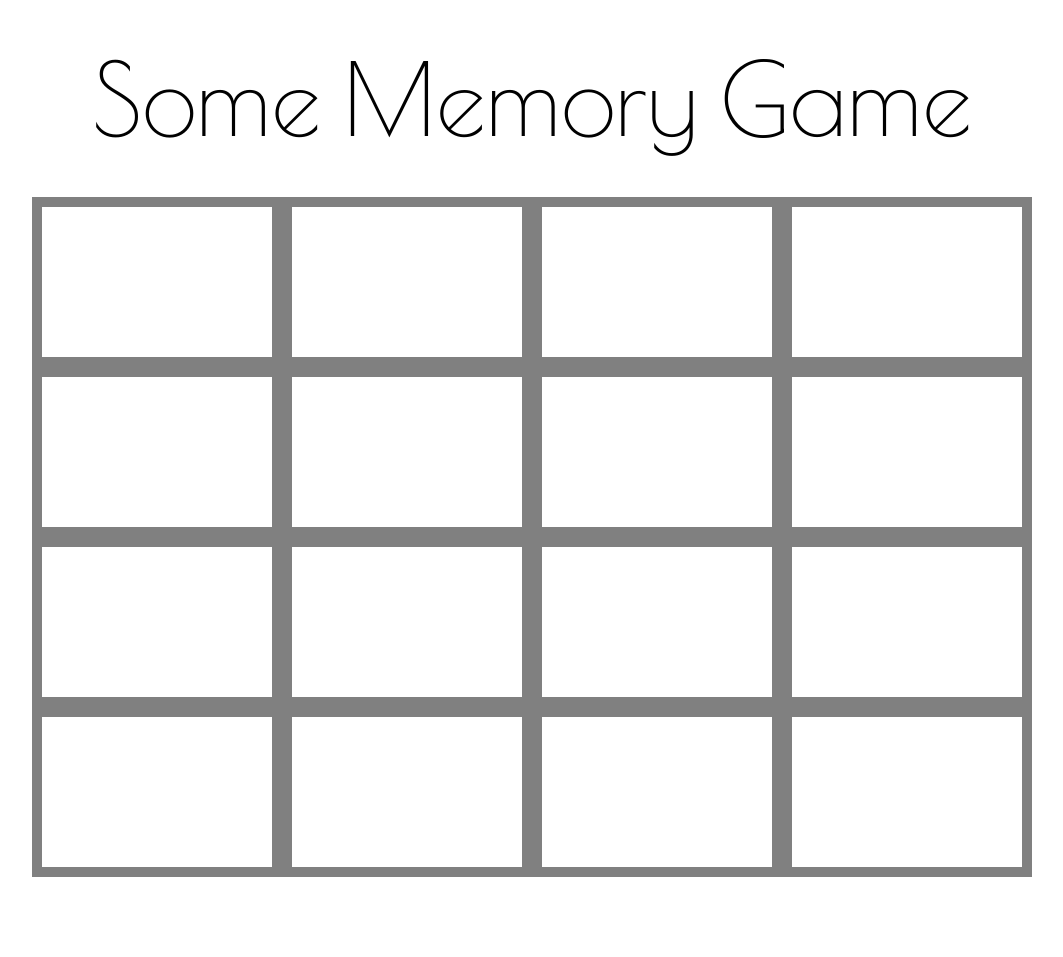
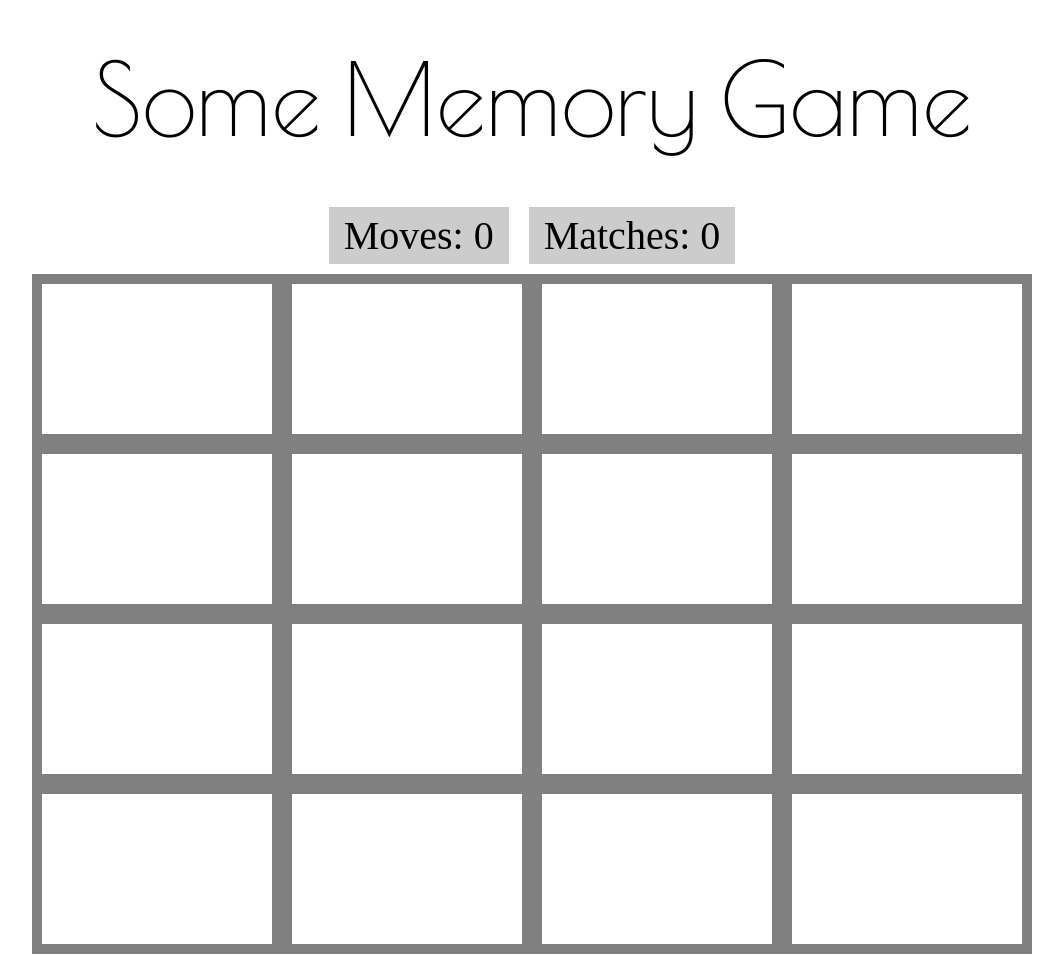
Before and after one commit to Hrothdel/SomeMemoryGame, a plain HTML site: page index.html in a window 1280 px wide. Shown: the whole page, without its empty margins (108-1171 px from the left). Before the commit the page ends 885 px from the top, so only its background shows below. Drawn offline with nearby package versions, Linux system fonts and the light colour scheme.

Commit message:
Added moves and matches counters

```diff
--- a/css/styles.css
+++ b/css/styles.css
@@ -10,6 +10,13 @@
 }
 
 #content {
+    display: flex;
+    flex-wrap: wrap;
+    flex-direction: column;
+    justify-content: center;
+}
+
+#grid {
     display: flex;
 
     flex-wrap: wrap;
@@ -54,3 +61,15 @@
 
     background-color: grey;
 }
+
+#stats-section {
+    display: flex;
+    justify-content: center;
+}
+
+.stats {
+    font-size: 40px;
+    margin: 10px 10px;
+    padding: 5px 15px;
+    background-color: #ccc;
+}
--- a/js/game.js
+++ b/js/game.js
@@ -1,17 +1,21 @@
-const grid_container = $('#content');
+const content_section = $('#content');
 
 const default_width = 4,
     default_height = 4;
 
 let cards = [],
     active = [],
+    moves = 0,
     matches = 0;
 
 let start_button = $('#start-button'),
-    grid;
+    grid_container,
+    stats_section;
 
 function createGrid(height, width) {
     let current_content = 1;
+    content_section.append('<section id="grid"></section>');
+    grid_container = $('#grid');
 
     for(let i = 0; i < height; i++) {
         grid_container.append(`<tr class="grid-row"></tr>`);
@@ -52,7 +56,16 @@ function showGrid(height, width) {
     });
 }
 
+function addStats() {
+    content_section.append('<section id="stats-section"></section>');
+    stats_section = $('#stats-section');
+
+    stats_section.append('<span id="moves" class="stats">Moves: 0</span>');
+    stats_section.append('<span id="matches" class="stats">Matches: 0</span>');
+}
+
 function startGame() {
+    addStats();
     createGrid(default_height, default_width);
     shuffleCards(default_height, default_width);
     showGrid(default_height, default_width);
@@ -73,18 +86,26 @@ function checkMatch(pair) {
     }
 }
 
-grid_container.click(function (event) {
+function updateStats() {
+    $('#moves').text(`Moves: ${moves}`);
+    $('#matches').text(`Matches: ${matches}`);
+}
+
+content_section.click(function (event) {
     let index = Number($(event.target).attr('id')) - 1;
 
     if(!isNaN(index) && cards[index].is_hidden) {
         cards[index].show();
         active.push(index);
+        moves++;
 
         if(active.length === 2) {
             checkMatch(active);
             active.pop();
             active.pop();
         }
+
+        updateStats();
     }
 });
 
```
